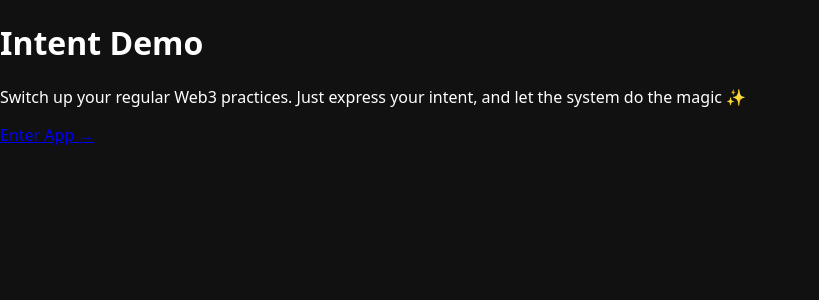
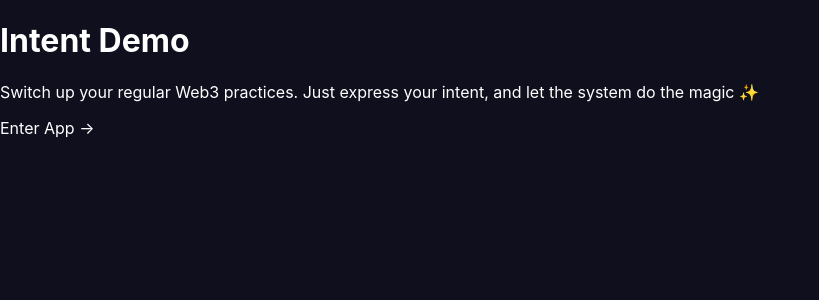
Before and after one commit to forumevi/anoma-intent-project, a Next.js app: page / in a window 1280 px wide. Shown: the top 300 px of the page, without its empty margins (0-819 px from the left). Built offline with nearby package versions, Linux system fonts and the light colour scheme.

Commit message:
Update globals.css

```diff
--- a/app/globals.css
+++ b/app/globals.css
@@ -1,8 +1,8 @@
 html, body {
   padding: 0;
   margin: 0;
-  font-family: system-ui, sans-serif;
-  background-color: #111;
+  font-family: 'Inter', system-ui, sans-serif;
+  background-color: #0f0f1e;
   color: white;
 }
 
@@ -13,3 +13,21 @@ html, body {
 input, select, button {
   font-family: inherit;
 }
+
+a {
+  text-decoration: none;
+  color: inherit;
+}
+
+button:focus, input:focus {
+  outline: none;
+  ring: 2px solid #4f46e5;
+}
+
+.animate-fade-in {
+  animation: fade-in 0.5s ease-out;
+}
+
+.animate-slide-in {
+  animation: slide-in 0.5s ease-out;
+}
```
